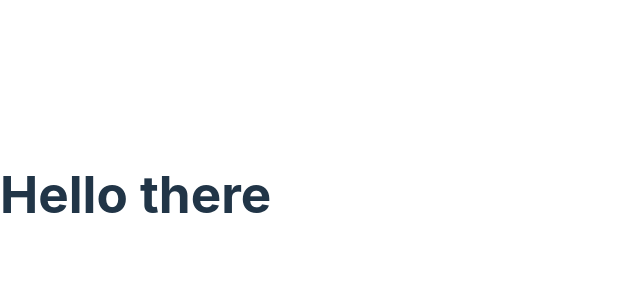
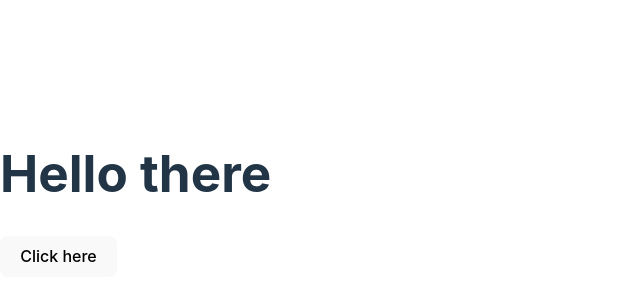
Before and after one commit to jaydeeptalsania/react-learning, a React (Vite) app: page / in a window 1280 px wide. Shown: the part 206-506 px from the top of the page, without its empty margins (0-640 px from the left). Built offline with nearby package versions, Linux system fonts and the light colour scheme.

Commit message:
created new component and used

```diff
--- a/src/App.jsx
+++ b/src/App.jsx
@@ -1,5 +1,11 @@
+import TestComponent from "./TestComponent";
+
 function App(){
-  return <h1>Hello there</h1>
+  return <div>
+    <h1>Hello there</h1>
+    <TestComponent/>
+  </div>
+
 }
 
 export default App;
--- /dev/null
+++ b/src/TestComponent.jsx
@@ -0,0 +1,5 @@
+function TestComponent (){
+    return <button>Click here</button>
+}
+
+export default TestComponent;
```
